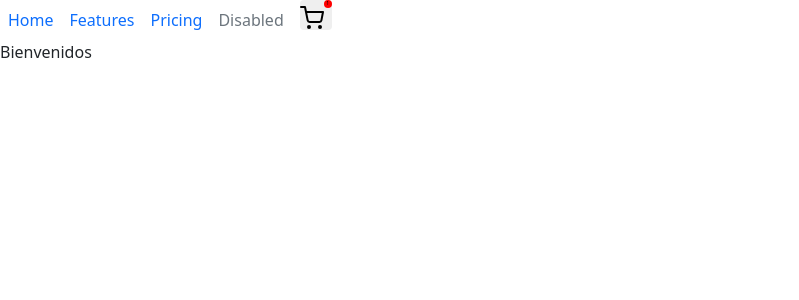
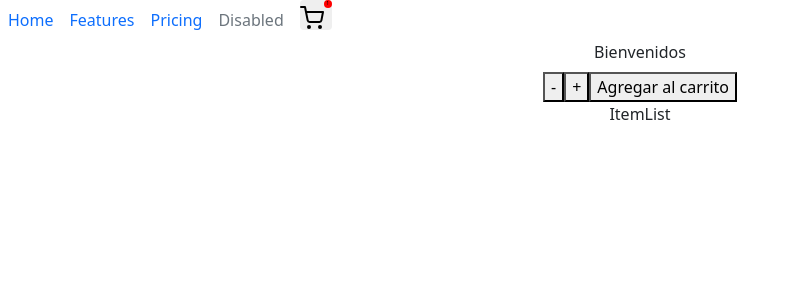
Before and after one commit to quiquedalfo/proyecto2-dalfo, a React (Create React App) app: page / in a window 1280 px wide. Shown: the top 300 px of the page, without its empty margins (0-799 px from the left). Built offline with nearby package versions, Linux system fonts and the light colour scheme.

Commit message:
sin contador

```diff
--- a/src/App.js
+++ b/src/App.js
@@ -5,9 +5,9 @@ import "./index.css";
 
 function App() {
   return (
-    <div>
+    <div className='App'>
       <Navbar />
-      <ItemListContainer greeting="Bienvenidos" />
+      <ItemListContainer greeting={"Bienvenidos"} />
     </div>
   );
 }
--- /dev/null
+++ b/src/components/ItemCount/ItemCount.js
@@ -0,0 +1,28 @@
+import React from "react";
+import { useState } from "react";
+
+const ItemCount = ({stock, initial, onAdd}) => {
+    const {count, setCount} = useState(initial);
+    const incrementar = () => {
+        setCount (count + 1);
+    }
+    const decrementar = () => {
+        setCount ((valAnt) => (valAnt > 0? count - 1 : count));
+    };
+    return (
+    <div>
+        <h3>{count}</h3>
+        <button onclick = {decrementar}>-</button>
+        <button onclick = {incrementar}>+</button>
+        <button onClick= { () => {
+            if (count <= stock) {
+                onAdd(count);
+            }
+        }}
+        >Agregar al carrito</button>
+    </div>
+    );
+};
+
+
+export default ItemCount;
--- /dev/null
+++ b/src/components/ItemCount/index.js
@@ -0,0 +1,2 @@
+import ItemCount from "./ItemCount"
+export default ItemCount;
--- /dev/null
+++ b/src/components/ItemList/ItemList.js
@@ -0,0 +1,9 @@
+import React from "react";
+
+const ItemList = ({ items }) => {
+    return<div>
+            ItemList
+        </div>;
+}
+
+export default ItemList;
--- a/src/components/ItemListContainer/ItemListContainer.js
+++ b/src/components/ItemListContainer/ItemListContainer.js
@@ -1,11 +1,20 @@
 import React from "react";
 import "../../index.css";
+import ItemCount from "../ItemCount/index";
+import ItemList from "../ItemList/ItemList"
 
 const ItemListContainer = ({greeting}) => {
   return (
-    <div className="landing">
-      <span>{greeting}</span>
+    <div>
+      {greeting}
+      <ItemCount
+    stock = {5}
+    initial = {1}
+    onAdd = {(n) => alert(`Agregados ${n} productos`)}
+    />
+    <ItemList items = {[]}/>
     </div>
+
   );
 };
 
```
Also changed, not shown: src/components/Item/Item.js (added, +15 -0 lines).
